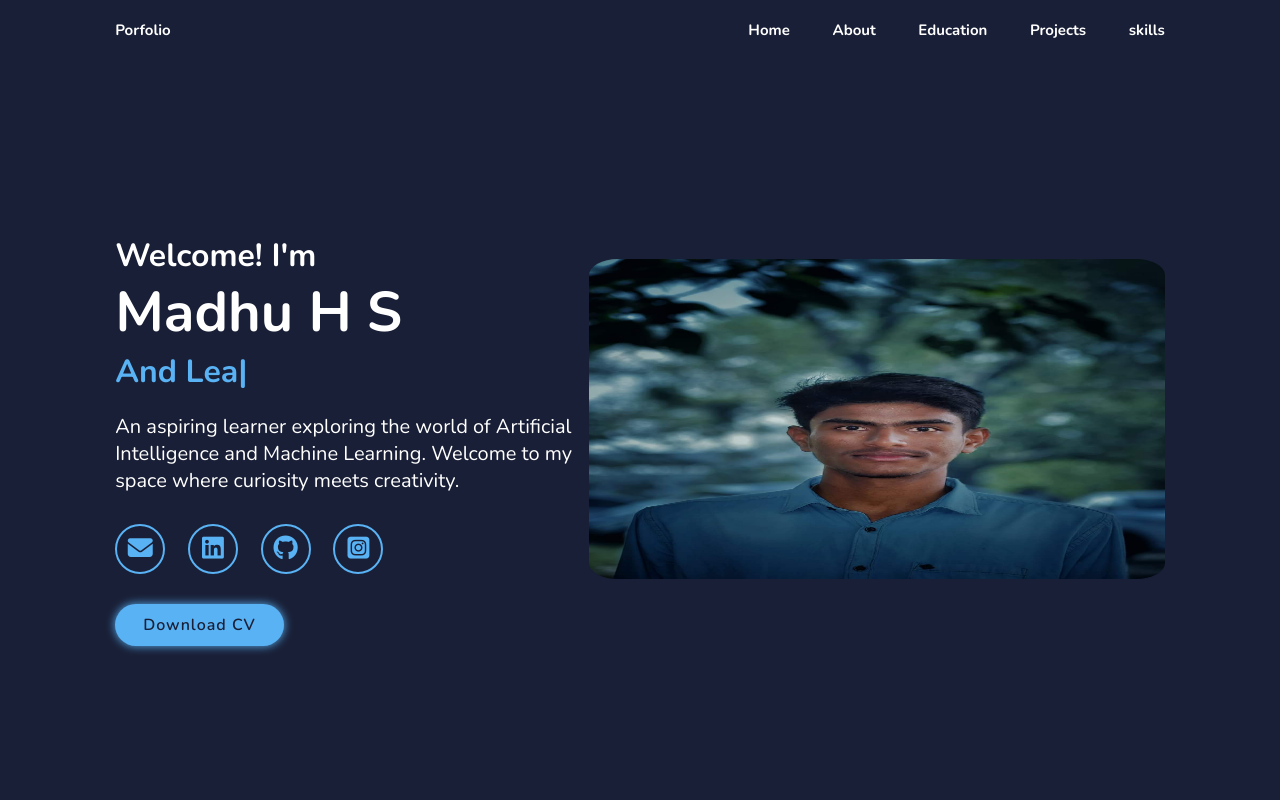
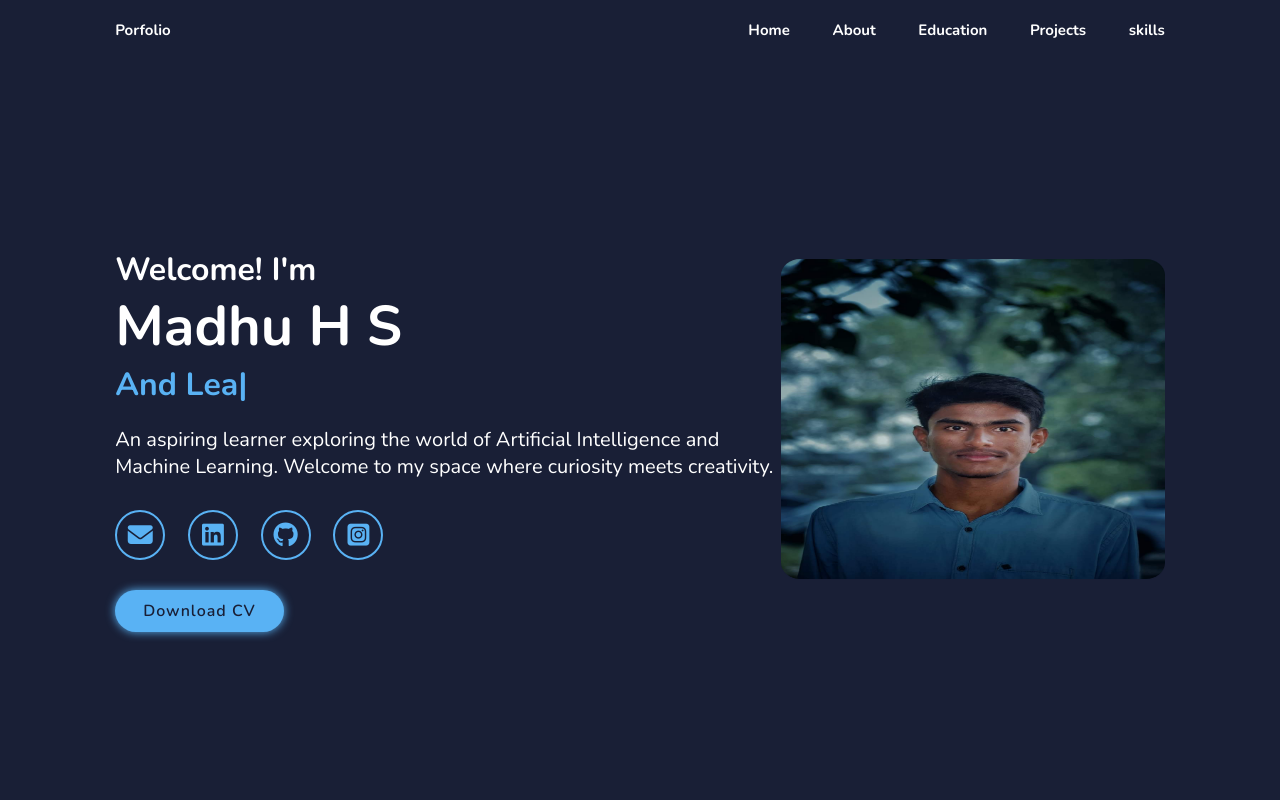
Before and after one commit to Madhu-2101/Portfolio.github.io, a plain HTML site: page index.html in a window 1280 px wide. Shown: the top 800 px of the page. Drawn offline with nearby package versions, Linux system fonts and the light colour scheme.

Commit message:
Update style.css

```diff
--- a/style.css
+++ b/style.css
@@ -97,7 +97,7 @@ span{
 }
 
 .home-img img{
-    width: 45vw;
+    width: 30vw;
     height: 25vw;
     animation: floatImage 4s ease-in-out infinite;
     border-radius: 5%;
```
